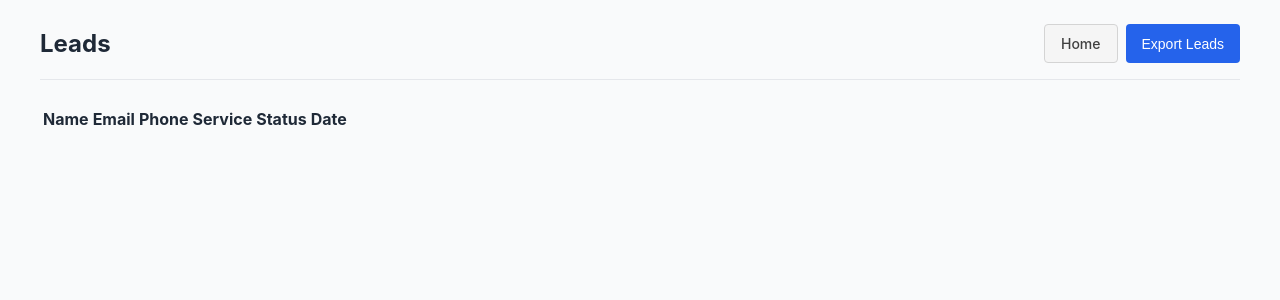
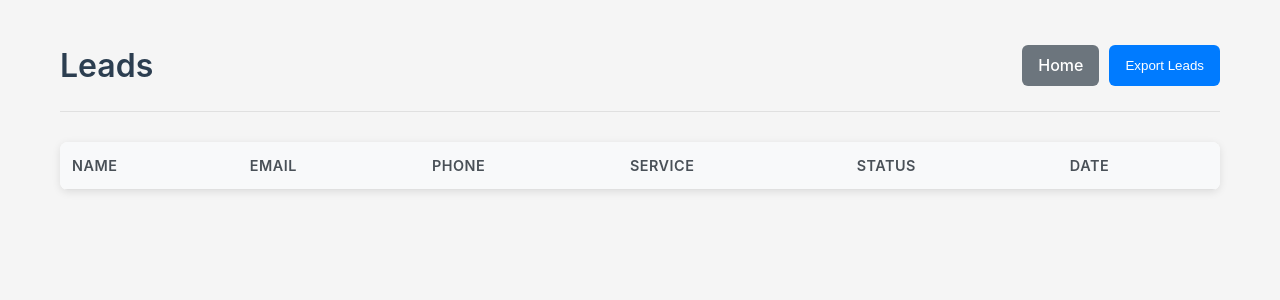
Before and after one commit to ijaffrey/claw_contractor, a Flask app: template portal/templates/leads.html in a window 1280 px wide. Shown: the top 300 px of the page. Run offline with Flask 3, Linux system fonts and the light colour scheme; the template is opened without the code that fills it, so the values that code supplies are empty.

Commit message:
[partial] step_2 action 9: write_file: portal/static/style.css

```diff
--- a/portal/static/style.css
+++ b/portal/static/style.css
@@ -1,399 +1,159 @@
-:root {
-  /* Base colors */
-  --primary-color: #2563eb;
-  --primary-hover: #1d4ed8;
-  --success-color: #059669;
-  --warning-color: #d97706;
-  --danger-color: #dc2626;
+/* Portal CSS Styles */
 
-  /* Text colors */
-  --text-primary: #1f2937;
-  --text-secondary: #6b7280;
-
-  /* Background colors */
-  --background: #f9fafb;
-  --surface: #ffffff;
-
-  /* Border colors */
-  --border: #e5e7eb;
-
-  /* Spacing */
-  --spacing-xs: 4px;
-  --spacing-sm: 8px;
-  --spacing-md: 16px;
-  --spacing-lg: 24px;
-
-  /* Font sizes */
-  --font-xs: 12px;
-  --font-sm: 14px;
-  --font-md: 16px;
-  --font-lg: 18px;
-  --font-xl: 24px;
+* {
+    margin: 0;
+    padding: 0;
+    box-sizing: border-box;
 }
 
 body {
-  font-family: -apple-system, BlinkMacSystemFont, 'Segoe UI', Roboto, 'Helvetica Neue', Arial, sans-serif;
-  margin: 0;
-  padding: 0;
-  background-color: var(--background);
-  color: var(--text-primary);
-  line-height: 1.5;
+    font-family: -apple-system, BlinkMacSystemFont, 'Segoe UI', Roboto, sans-serif;
+    background-color: #f5f5f5;
+    color: #333;
+    line-height: 1.6;
 }
 
 .container {
     max-width: 1200px;
     margin: 0 auto;
-  padding: var(--spacing-lg);
+    padding: 20px;
 }
 
+/* Header Styles */
 .page-header {
     display: flex;
     justify-content: space-between;
     align-items: center;
-  margin-bottom: var(--spacing-lg);
-  border-bottom: 1px solid var(--border);
-  padding-bottom: var(--spacing-md);
+    margin-bottom: 30px;
+    padding: 20px 0;
+    border-bottom: 1px solid #e0e0e0;
 }
 
 .page-header h1 {
-  color: var(--text-primary);
-  font-size: var(--font-xl);
-  margin: 0;
+    font-size: 2rem;
+    font-weight: 600;
+    color: #2c3e50;
 }
 
-.filter-panel {
+.header-actions {
     display: flex;
-  gap: var(--spacing-md);
-  padding: var(--spacing-md);
-  background: var(--background);
-  border-radius: 8px;
-  margin-bottom: var(--spacing-lg);
-  flex-wrap: wrap;
+    gap: 10px;
 }
 
+/* Button Styles */
 .btn {
-  padding: var(--spacing-sm) var(--spacing-md);
+    padding: 8px 16px;
     border: none;
-  border-radius: 4px;
-  font-size: var(--font-sm);
+    border-radius: 6px;
+    cursor: pointer;
+    text-decoration: none;
     font-weight: 500;
-  cursor: pointer;
-  transition: all 0.2s;
-  text-decoration: none;
+    transition: all 0.2s ease;
     display: inline-block;
 }
 
 .btn-primary {
-  background: var(--primary-color);
+    background-color: #007bff;
     color: white;
 }
 
 .btn-primary:hover {
-  background: var(--primary-hover);
-}
-/* Leads Page Styles */
-.filter-group {
-  display: flex;
-  flex-direction: column;
-  gap: var(--spacing-xs);
-  min-width: 120px;
+    background-color: #0056b3;
 }
 
-.filter-group label {
-  font-size: var(--font-sm);
-  font-weight: 500;
-  color: var(--text-secondary);
+.btn-secondary {
+    background-color: #6c757d;
+    color: white;
 }
 
-.filter-group select,
-.filter-group input[type="range"] {
-  padding: var(--spacing-xs);
-  border: 1px solid var(--border);
-  border-radius: 4px;
-  font-size: var(--font-sm);
+.btn-secondary:hover {
+    background-color: #545b62;
 }
 
-.bulk-operations {
-  display: flex;
-  justify-content: space-between;
-  align-items: center;
-  padding: var(--spacing-md);
-  background: #eff6ff;
-  border: 1px solid #bfdbfe;
+/* Table Styles */
+.table-container {
+    background: white;
     border-radius: 8px;
-  margin-bottom: var(--spacing-md);
+    box-shadow: 0 2px 8px rgba(0,0,0,0.1);
+    overflow: hidden;
 }
 
-.bulk-info {
-  font-weight: 500;
-  color: #1d4ed8;
-}
-
-.bulk-actions {
-  display: flex;
-  gap: var(--spacing-sm);
-}
-
-.leads-table-container {
-  overflow-x: auto;
-  border: 1px solid var(--border);
-  border-radius: 8px;
-}
-
-.leads-table {
+.portal-table {
     width: 100%;
     border-collapse: collapse;
 }
 
-.leads-table th,
-.leads-table td {
-  padding: var(--spacing-sm);
+.portal-table th,
+.portal-table td {
+    padding: 12px;
     text-align: left;
-  border-bottom: 1px solid var(--border);
+    border-bottom: 1px solid #e0e0e0;
 }
 
-.leads-table th {
-  background: var(--background);
+.portal-table th {
+    background-color: #f8f9fa;
     font-weight: 600;
-  color: var(--text-secondary);
-  font-size: var(--font-sm);
+    color: #495057;
+    font-size: 0.9rem;
+    text-transform: uppercase;
+    letter-spacing: 0.5px;
 }
 
-.leads-table tbody tr:hover {
-  background: #f1f5f9;
+.portal-table tbody tr:hover {
+    background-color: #f8f9fa;
 }
 
-.score-badge {
-  padding: var(--spacing-xs) var(--spacing-sm);
-  border-radius: 4px;
-  font-size: var(--font-xs);
-  font-weight: 600;
-  text-align: center;
-  min-width: 40px;
-  display: inline-block;
+.portal-table tbody tr:last-child td {
+    border-bottom: none;
 }
 
-.score-badge.score-high {
-  background: #dcfce7;
-  color: #15803d;
+/* Status Badge Styles */
+.status-badge {
+    padding: 4px 8px;
+    border-radius: 12px;
+    font-size: 0.8rem;
+    font-weight: 500;
+    text-transform: capitalize;
 }
 
-.score-badge.score-medium {
-  background: #fef3c7;
-  color: #a16207;
+.status-new {
+    background-color: #e3f2fd;
+    color: #1976d2;
 }
 
-.score-badge.score-low {
-  background: #fee2e2;
-  color: #b91c1c;
+.status-contacted {
+    background-color: #fff3e0;
+    color: #f57c00;
 }
 
-.status-badge {
-  padding: var(--spacing-xs) var(--spacing-sm);
-  border-radius: 4px;
-  font-size: var(--font-xs);
-  font-weight: 500;
+.status-qualified {
+    background-color: #e8f5e8;
+    color: #2e7d32;
 }
 
-.status-badge.status-not-contacted {
-  background: #f5f5f5;
-  color: #404040;
-}
-
-.status-badge.status-contacted {
-  background: #dbeafe;
-  color: #1d4ed8;
-}
-
-.status-badge.status-responded {
-  background: #dcfce7;
-  color: #15803d;
-}
-
-.btn-secondary {
-  background: #f5f5f5;
-  color: #404040;
-  border: 1px solid #d4d4d4;
-}
-
-.btn-secondary:hover {
-  background: #e5e5e5;
-}
-
-.btn-outline {
-  background: transparent;
-  border: 1px solid #93c5fd;
-  color: #2563eb;
-}
-
-.btn-outline:hover {
-  background: #eff6ff;
-}
-
-.btn-small {
-  padding: var(--spacing-xs) var(--spacing-sm);
-  font-size: var(--font-xs);
-}
-
-.lead-details {
-  background: var(--background);
-}
-
-.details-content {
-  display: grid;
-  grid-template-columns: repeat(auto-fit, minmax(250px, 1fr));
-  gap: var(--spacing-lg);
-  padding: var(--spacing-lg);
-}
-
-.details-section h4 {
-  margin: 0 0 var(--spacing-sm) 0;
-  color: var(--text-primary);
-  font-size: var(--font-md);
-}
-
-.details-section p {
-  margin: var(--spacing-xs) 0;
-  color: var(--text-secondary);
-  font-size: var(--font-sm);
-}
-
-.expand-icon {
-  transition: transform 0.2s;
-}
-
-.expand-icon.expanded {
-  transform: rotate(180deg);
-}
-
-.header-actions {
-  display: flex;
-  gap: var(--spacing-sm);
+.status-closed {
+    background-color: #fce4ec;
+    color: #c2185b;
 }
 
 /* Responsive Design */
 @media (max-width: 768px) {
-  .filter-panel {
+    .page-header {
         flex-direction: column;
+        gap: 15px;
+        align-items: stretch;
     }
 
-  .bulk-operations {
-    flex-direction: column;
-    gap: var(--spacing-sm);
+    .header-actions {
+        justify-content: center;
     }
 
-  .leads-table {
-    font-size: var(--font-xs);
+    .portal-table {
+        font-size: 0.9rem;
     }
 
-  .leads-table th,
-  .leads-table td {
-    padding: var(--spacing-xs);
+    .portal-table th,
+    .portal-table td {
+        padding: 8px;
     }
 }
-/* Score badges */
-.score-badge {
-  padding: 4px 8px;
-  border-radius: 4px;
-  font-size: 12px;
-  font-weight: 600;
-  text-align: center;
-  min-width: 40px;
-}
-
-.score-high {
-  background-color: var(--success-color);
-  color: white;
-}
-
-.score-medium {
-  background-color: var(--warning-color);
-  color: white;
-}
-
-.score-low {
-  background-color: var(--danger-color);
-  color: white;
-}
-
-/* Bulk operations bar */
-.bulk-operations {
-  background-color: var(--primary-color);
-  color: white;
-  padding: 12px 16px;
-  border-radius: 8px;
-  margin-bottom: var(--spacing-md);
-  display: none;
-  align-items: center;
-  gap: var(--spacing-md);
-}
-
-.bulk-operations.show {
-  display: flex;
-}
-
-/* Table styles */
-.leads-table-container {
-  background: var(--surface);
-  border-radius: 8px;
-  overflow: hidden;
-  box-shadow: 0 1px 3px rgba(0, 0, 0, 0.1);
-}
-
-.leads-table {
-  width: 100%;
-  border-collapse: collapse;
-}
-
-.leads-table th,
-.leads-table td {
-  padding: 12px;
-  text-align: left;
-  border-bottom: 1px solid var(--border);
-}
-
-.leads-table th {
-  background-color: var(--background);
-  font-weight: 600;
-  color: var(--text-secondary);
-  font-size: var(--font-sm);
-}
-
-.lead-row:hover {
-  background-color: var(--background);
-}
-
-.lead-details {
-  background-color: var(--background);
-}
-
-.details-content {
-  display: grid;
-  grid-template-columns: repeat(auto-fit, minmax(200px, 1fr));
-  gap: var(--spacing-lg);
-  padding: var(--spacing-md);
-}
-
-.details-section h4 {
-  margin: 0 0 8px 0;
-  color: var(--text-primary);
-  font-size: var(--font-sm);
-  font-weight: 600;
-  text-transform: uppercase;
-  letter-spacing: 0.05em;
-}
-
-.btn-small {
-  padding: 6px 12px;
-  font-size: var(--font-xs);
-}
-
-.btn-outline {
-  background: transparent;
-  border: 1px solid var(--border);
-  color: var(--text-secondary);
-}
-
-.btn-outline:hover {
-  background: var(--background);
-}
```
Lines whose indentation alone changed are shown as unchanged.
